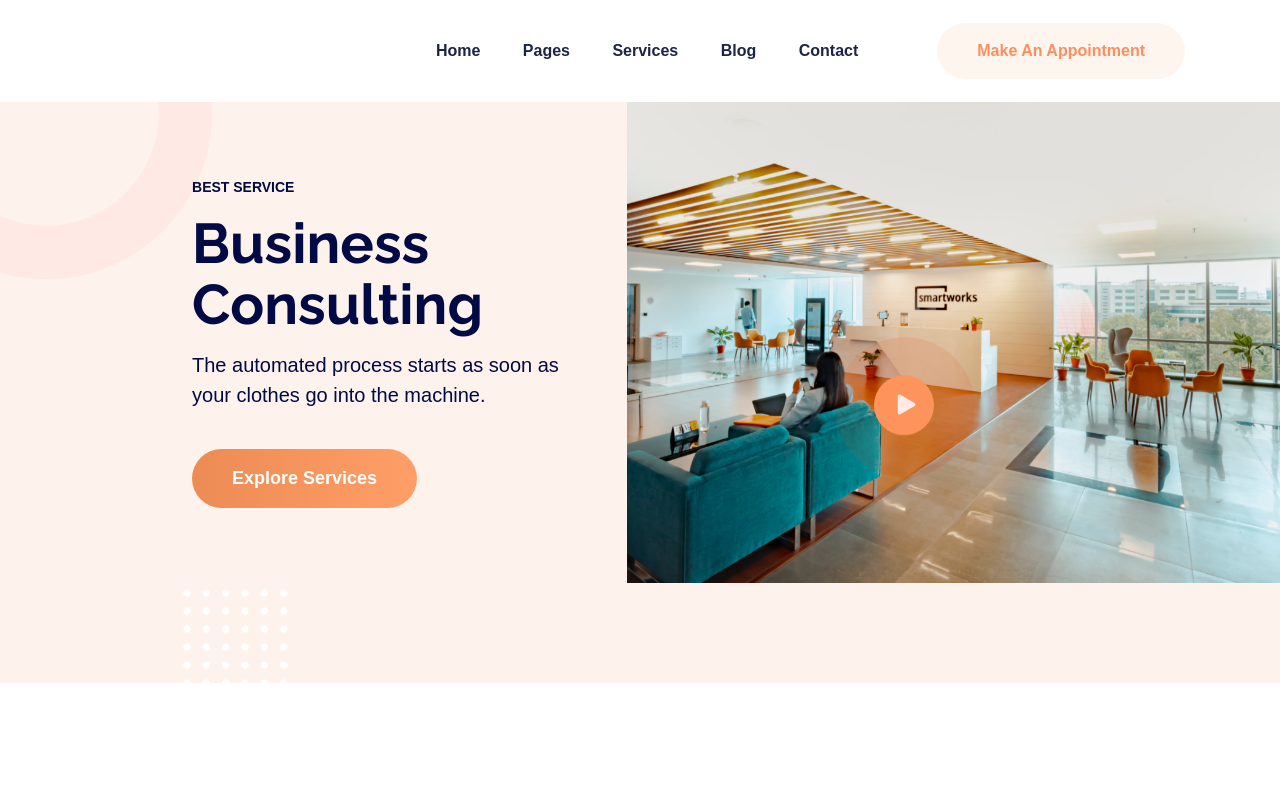
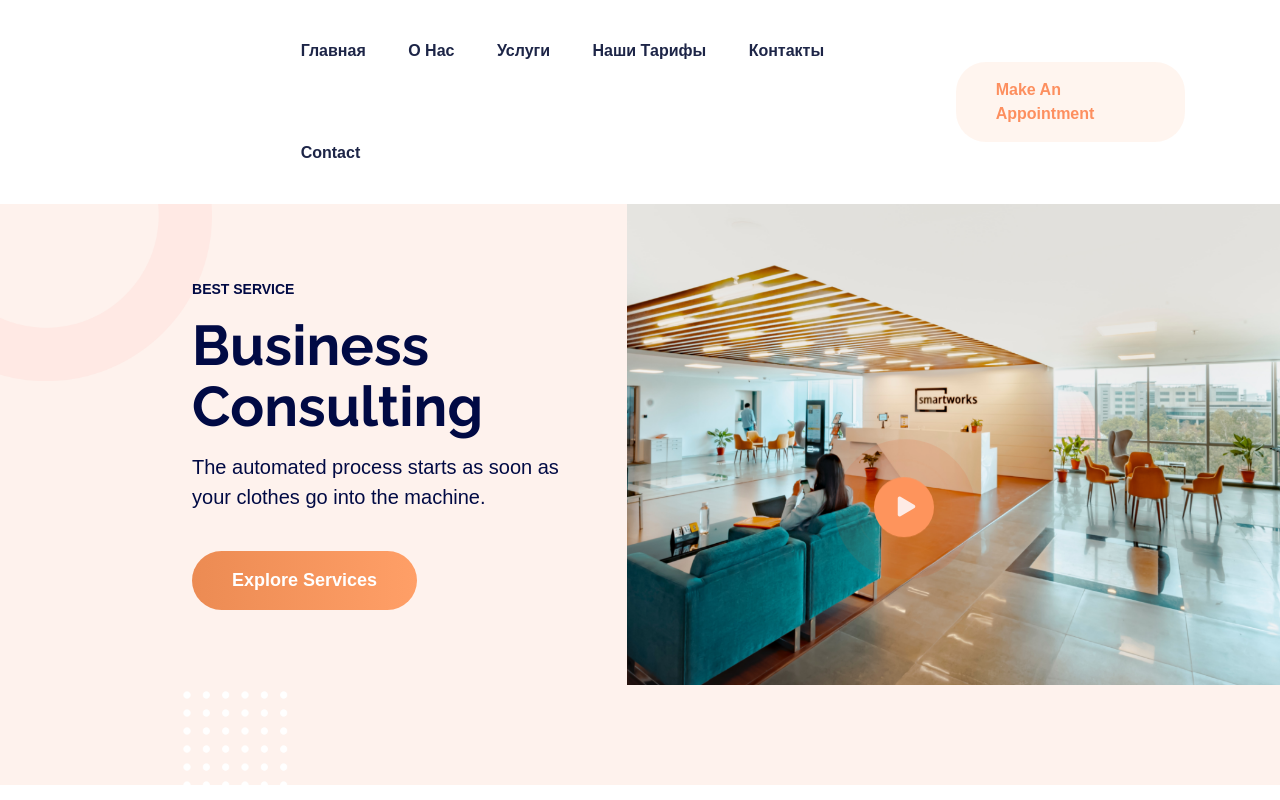
Before and after one commit to begonya90/opti2, a plain HTML site: page index.html in a window 1280 px wide. Shown: the top 800 px of the page. Drawn offline with Linux system fonts and the light colour scheme; files whose address does not match are found by name; a web font is replaced by a local one.

Commit message:
Update index.html

```diff
--- a/index.html
+++ b/index.html
@@ -3,9 +3,10 @@
 <head>
     <meta charset="utf-8">
     <meta http-equiv="x-ua-compatible" content="ie=edge">
-    <title>Consulting | Template</title>
-    <meta name="description" content="">
+    <title>OptiPro - Оптимизация производственных процессов для заводов и предприятий</title>
+    <meta name="description" content="OptiPro предлагает консалтинг по оптимизации производства: Lean, Kaizen, 5S, VSM и OEE для повышения эффективности заводов. Аудит, проектирование и внедрение.">
     <meta name="viewport" content="width=device-width, initial-scale=1">
+    <meta name="keywords" content="оптимизация производства, Lean manufacturing, Kaizen, 5S, VSM, OEE, консалтинг для заводов">
     <link rel="manifest" href="site.webmanifest">
     <link rel="shortcut icon" type="image/x-icon" href="assets/img/favicon.ico">
 
@@ -57,20 +58,21 @@
                             <div class="main-menu f-right d-none d-lg-block">
                                 <nav>
                                     <ul id="navigation">
-                                        <li><a href="index.html">Home</a></li>
-                                        <li><a href="#">Pages</a>
-                                            <ul class="submenu">
-                                                <li><a href="about.html">about</a></li>
-                                                <li><a href="elements.html">Element</a></li>
-                                            </ul>
-                                        </li>
-                                        <li><a href="services.html">Services</a></li>
-                                        <li><a href="blog.html">Blog</a>
-                                            <ul class="submenu">
-                                                <li><a href="blog.html">Blog</a></li>
-                                                <li><a href="blog_details.html">Blog Details</a></li>
-                                            </ul>
-                                        </li>
+                                        <li class="nav-item active">
+  <a class="nav-link" href="index.html">Главная</a>
+</li>
+<li class="nav-item">
+  <a class="nav-link" href="about.html">О нас</a>
+</li>
+<li class="nav-item">
+  <a class="nav-link" href="services.html">Услуги</a>
+</li>
+<li class="nav-item">
+  <a class="nav-link" href="pricing.html">Наши тарифы</a>
+</li>
+<li class="nav-item">
+  <a class="nav-link" href="contact.html">Контакты</a>
+</li>
                                         <li><a href="contact.html">Contact</a></li>
                                     </ul>
                                 </nav>
```
